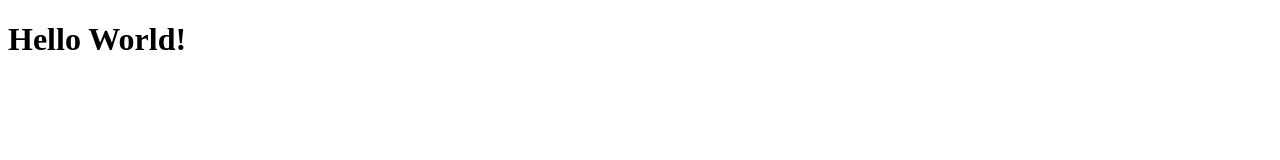
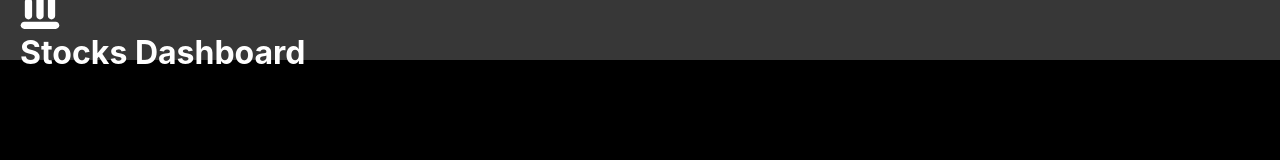
Before and after one commit to alegandolfo/stocks_dashboard, a plain HTML site: page index.html in a window 1280 px wide. Drawn offline with Linux system fonts and the light colour scheme.

Commit message:
create header and logo

```diff
--- /dev/null
+++ b/css/style.css
@@ -0,0 +1,28 @@
+html, body {
+    padding: 0;
+    margin: 0;
+}
+
+body {
+    background-color: black;
+    color: #FFF;
+    font-family: -apple-system,BlinkMacSystemFont,Segoe UI,Roboto,Oxygen,Ubuntu,Cantarell,Fira Sans,Droid Sans,Helvetica Neue,sans-serif;
+}
+
+#main-header {
+    height: 60px;
+    background-color: #373737;
+    display: flex;
+    align-items: center;
+    gap: 15px;
+    padding: 0 20px;
+}
+
+#main-header h1 {
+    margin: 0;
+}
+
+#main-header img {
+    width: 40px;
+    height: 40px;
+}
--- a/index.html
+++ b/index.html
@@ -4,9 +4,15 @@
     <meta charset="UTF-8">
     <meta http-equiv="X-UA-Compatible" content="IE=edge">
     <meta name="viewport" content="width=device-width, initial-scale=1.0">
+    <link rel="stylesheet" href="/css/style.css">
     <title>Stocks Dashboard</title>
 </head>
 <body>
-    <h1>Hello World!</h1>
+    <header id="main-header">
+        <div class="wrapper">
+            <img src="/img/icon-logo.svg">
+            <h1>Stocks Dashboard</h1>
+        </div>
+    </header>
 </body>
 </html>
```
Also changed, not shown: img/icon-logo.svg (added).
